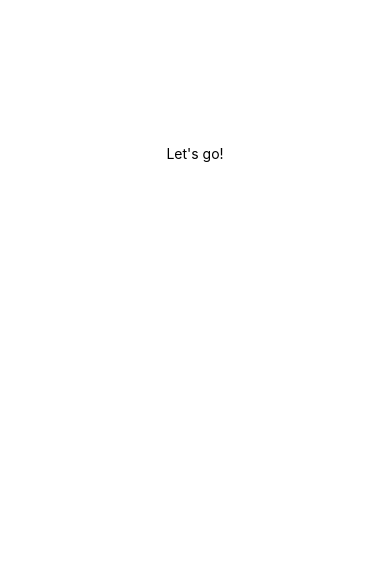
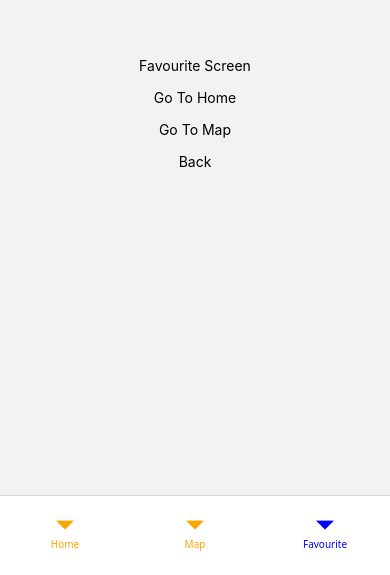
Before and after one commit to Utsob-Bin-Bari/TechnoNext, a React Native app: screen /Favourite in a window 390 px wide. Shown: the part 269-844 px from the top of the page. Built offline with nearby package versions, Linux system fonts and the light colour scheme.

Commit message:
Phase 1:Create dummy screens and implement navigation Between the Screen

```diff
--- a/App.tsx
+++ b/App.tsx
@@ -1,24 +1,21 @@
 import React from 'react';
-import {View ,Text, StyleSheet, TouchableOpacity  } from 'react-native';
+import { StatusBar } from 'react-native';
+import { NavigationContainer} from '@react-navigation/native';
+import TabNavigator from './src/presentation/navigation/TabNavigator';
 import { enableScreens } from 'react-native-screens';
+
 enableScreens();
 
-function App() {
+function App(): React.JSX.Element {
   return (
-    <View style={styles.container}>
-      <TouchableOpacity onPress={()=>{}}>
-        <Text>Let's go!</Text>
-      </TouchableOpacity>
-    </View>
+    <>
+      <StatusBar barStyle="dark-content" backgroundColor='white'/>
+      <NavigationContainer>
+        <TabNavigator/>
+      </NavigationContainer>
+    </>
   );
 }
 
-const styles = StyleSheet.create({
-  container: {
-    flex: 1,
-    alignItems:'center',
-    justifyContent:'center',
-  },
-});
 
 export default App;
--- a/package.json
+++ b/package.json
@@ -13,12 +13,13 @@
     "clean-ios": "cd ios && pod deintegrate && pod install && cd ..",
     "pod-start": "cd ios && bundle install && bundle exec pod install && cd ..",
     "pod-install": "cd ios && pod install && cd .."
-
   },
   "dependencies": {
-    "@react-native/new-app-screen": "0.80.0",
+    "@react-navigation/bottom-tabs": "^7.4.2",
+    "@react-navigation/native": "^7.1.14",
     "react": "19.1.0",
     "react-native": "0.80.0",
+    "react-native-safe-area-context": "^5.5.0",
     "react-native-screens": "^4.11.1"
   },
   "devDependencies": {
--- /dev/null
+++ b/src/domain/types/navigation.ts
@@ -0,0 +1,9 @@
+type TabParamList = {
+    Home: undefined,
+    Login: undefined,
+    Favourite: undefined,
+    ProductDetails: undefined,
+    Map: undefined
+}
+
+export { type TabParamList };
--- /dev/null
+++ b/src/presentation/navigation/TabNavigator.tsx
@@ -0,0 +1,63 @@
+import React from 'react';
+import { createBottomTabNavigator } from '@react-navigation/bottom-tabs';
+import type { BottomTabNavigationOptions } from '@react-navigation/bottom-tabs';
+import Home from '../screens/Home';
+import Login from '../screens/Login';
+import Favourite from '../screens/Favourite';
+import ProductDetails from '../screens/ProductDetails';
+import Map from '../screens/Map';
+import { TabParamList } from '../../domain/types/navigation';
+
+const Tab = createBottomTabNavigator<TabParamList>();
+
+const hideTabBarOptions: BottomTabNavigationOptions = {
+  tabBarStyle: { display: 'none' },
+  tabBarShowLabel: false,
+  tabBarItemStyle: { display: 'none' }
+};
+
+const TabNavigator = () => {
+  return (
+    <Tab.Navigator
+      initialRouteName="Login"
+      screenOptions={{
+        headerShown: false,
+        tabBarStyle: {
+          height: 80,
+          paddingTop: 8,
+          backgroundColor: "white",
+        },
+        tabBarActiveTintColor: 'blue',
+        tabBarInactiveTintColor: 'orange',
+      }}
+    >
+      {/* Screens with tab bar */}
+      <Tab.Screen
+        name="Home"
+        component={Home}
+      />
+      <Tab.Screen
+        name="Map"
+        component={Map}
+      />
+      <Tab.Screen
+        name="Favourite"
+        component={Favourite}
+      />
+
+      {/* Screens without tab bar */}
+      <Tab.Screen
+        name="Login"
+        component={Login}
+        options={hideTabBarOptions}
+      />
+      <Tab.Screen
+        name="ProductDetails"
+        component={ProductDetails}
+        options={hideTabBarOptions}
+      />
+    </Tab.Navigator>
+  );
+};
+
+export default TabNavigator;
--- /dev/null
+++ b/src/presentation/screens/Favourite.tsx
@@ -0,0 +1,36 @@
+import React from 'react';
+import { View, Text, TouchableOpacity, StyleSheet } from 'react-native';
+import { useNavigation, NavigationProp } from '@react-navigation/native';
+import { TabParamList } from '../../domain/types/navigation';
+const Favourite = () => {
+    const navigation = useNavigation<NavigationProp<TabParamList>>();
+    return(
+        <View style={styles.container}>
+            <Text>Favourite Screen</Text>
+            <TouchableOpacity onPress={()=>{
+                navigation.navigate('Home')
+            }}>
+                <Text>Go To Home</Text>
+            </TouchableOpacity>
+            <TouchableOpacity onPress={()=>{
+                navigation.navigate("Map");
+            }}>
+                <Text>Go To Map</Text>
+            </TouchableOpacity>
+            <TouchableOpacity onPress={()=>{
+                navigation.goBack();
+            }}>
+                <Text>Back</Text>
+            </TouchableOpacity>
+        </View>
+    )
+}
+const styles = StyleSheet.create({
+    container:{
+        flex:1,
+        justifyContent:'center',
+        alignItems:'center',
+        gap:15,
+    }
+})
+export default Favourite;
--- /dev/null
+++ b/src/presentation/screens/Home.tsx
@@ -0,0 +1,35 @@
+import React from 'react';
+import { View, Text, TouchableOpacity, StyleSheet } from 'react-native';
+import { useNavigation, NavigationProp } from '@react-navigation/native';
+import { TabParamList } from '../../domain/types/navigation';
+
+const Home = () => {
+    const navigation = useNavigation<NavigationProp<TabParamList>>();
+    return(
+        <View style={styles.container}>
+            <Text>Home Screen</Text>
+            <TouchableOpacity onPress={()=>
+                navigation.navigate('Favourite')
+            }>
+                <Text>Go To Favourite</Text>
+            </TouchableOpacity>
+            <TouchableOpacity onPress={()=>
+                navigation.navigate('Map')
+            }><Text>Go To Map</Text></TouchableOpacity>
+            <TouchableOpacity onPress={()=>{
+                navigation.navigate('Login');
+            }}>
+                <Text>Back</Text>
+            </TouchableOpacity>
+        </View>
+    )
+}
+const styles = StyleSheet.create({
+    container:{
+        flex:1,
+        justifyContent:'center',
+        alignItems:'center',
+        gap:15,
+    }
+})
+export default Home;
--- /dev/null
+++ b/src/presentation/screens/Login.tsx
@@ -0,0 +1,27 @@
+import React from 'react';
+import { View, Text, TouchableOpacity, StyleSheet } from 'react-native';
+import { useNavigation, NavigationProp } from '@react-navigation/native';
+import { TabParamList } from '../../domain/types/navigation';
+
+const Login = () => {
+    const navigation = useNavigation<NavigationProp<TabParamList>>();
+    return(
+        <View style={styles.container}>
+            <Text>Login Screen</Text>
+            <TouchableOpacity onPress={()=>{
+                navigation.navigate('Home');
+            }}>
+                <Text>Go To Home</Text>
+            </TouchableOpacity>
+        </View>
+    )
+}
+const styles = StyleSheet.create({
+    container:{
+        flex:1,
+        justifyContent:'center',
+        alignItems:'center',
+        gap:15,
+    }
+})
+export default Login;
--- /dev/null
+++ b/src/presentation/screens/Map.tsx
@@ -0,0 +1,22 @@
+import React from 'react';
+import { View, Text, TouchableOpacity, StyleSheet } from 'react-native';
+
+const Map = () => {
+    return(
+        <View style={styles.container}>
+            <Text>Map Screen</Text>
+            <TouchableOpacity><Text>Go To Favourite</Text></TouchableOpacity>
+            <TouchableOpacity><Text>Go To Home</Text></TouchableOpacity>
+            <TouchableOpacity><Text>Back</Text></TouchableOpacity>
+        </View>
+    )
+}
+const styles = StyleSheet.create({
+    container:{
+        flex:1,
+        justifyContent:'center',
+        alignItems:'center',
+        gap:15,
+    }
+})
+export default Map;
--- /dev/null
+++ b/src/presentation/screens/ProductDetails.tsx
@@ -0,0 +1,20 @@
+import React from 'react';
+import { View, Text, TouchableOpacity, StyleSheet } from 'react-native';
+
+const ProductDetails = () => {
+    return(
+        <View style={styles.container}>
+            <Text>ProductDetails Screen</Text>
+            <TouchableOpacity><Text>Back</Text></TouchableOpacity>
+        </View>
+    )
+}
+const styles = StyleSheet.create({
+    container:{
+        flex:1,
+        justifyContent:'center',
+        alignItems:'center',
+        gap:15,
+    }
+})
+export default ProductDetails;
```
Also changed, not shown: 3 other files (tests, documents, lock files or other folders).
